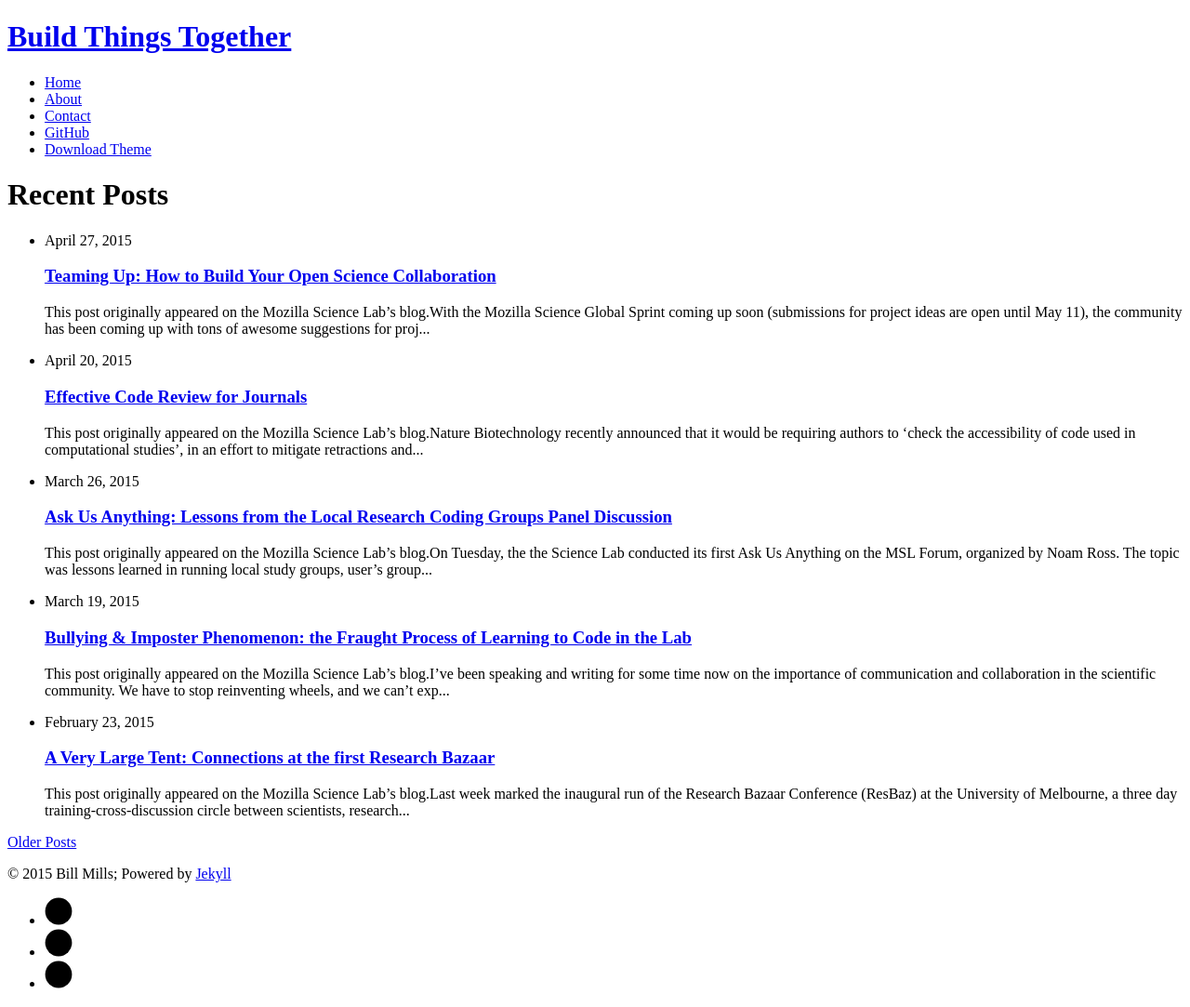
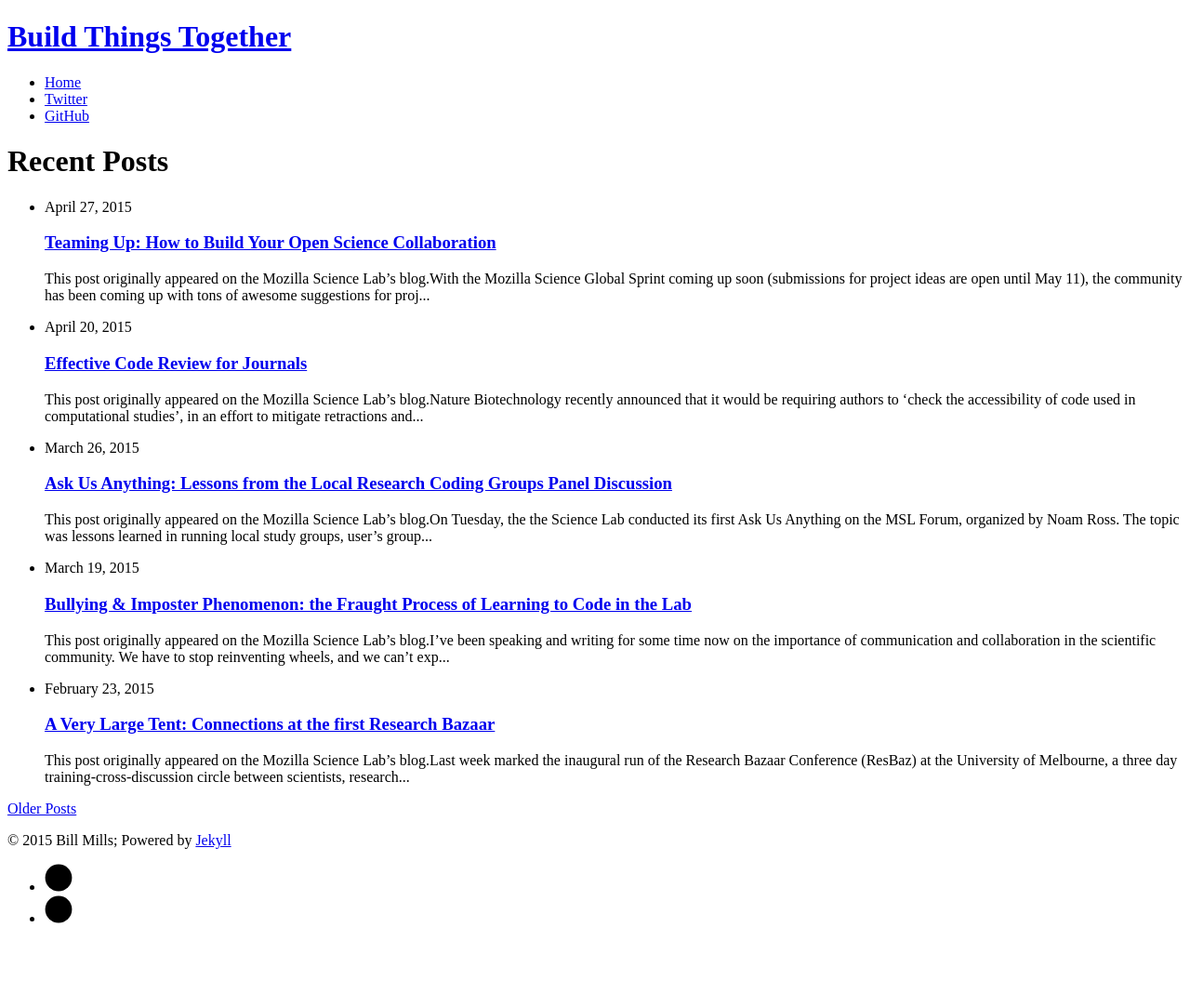
Before and after one commit to bkatiemills/blog, a Jekyll site: the page built from index.html, in a window 1280 px wide. Shown: the whole page at 93% size. Built offline with Jekyll 4.4.1, drawn with Linux system fonts in a browser that asks for light colours; nearby versions of some CDN libraries; Markdown is read by kramdown in place of the engine named in the settings; the list of posts is cut into pages by our own code; comment, search, counter and statistics services are not loaded; after the commit the page ends 1013 px from its top, so only the background shows below that.

Commit message:
managing links and headers

```diff
--- a/_config.yml
+++ b/_config.yml
@@ -13,15 +13,14 @@ paginate: 5
 navigation:
  - title: Home
    url: /index.html
- - title: About
-   url: /about
- - title: Contact
-   url: /contact
+ #- title: About
+ #  url: /about
+ - title: Twitter
+   url: https://twitter.com/billdoesphysics
 
 social:
-   github: brianmaierjr
-   twitter: brianmaierjr
-   facebook: brianmaierjr
-   email: brimaidesigns@gmail.com
+   github: BillMills
+   twitter: billdoesphysics
+   email: mills.wj@gmail.com
 
 google_analytics: "UA-58263416-1"
--- a/_includes/header.html
+++ b/_includes/header.html
@@ -8,8 +8,7 @@
                      <a href="{{ link.url | prepend: site.baseurl }}">{{ link.title }}</a>
                  </li>
                  {% endfor %}
-                 <li> <a href="https://github.com/brianmaierjr/long-haul" target="_blank">GitHub</a></li>
-                 <li><a href="https://github.com/brianmaierjr/long-haul/archive/master.zip">Download Theme</a></li>
+                 <li> <a href="https://github.com/BillMills" target="_blank">GitHub</a></li>
              </ul>
          </nav>
      </div>
```
